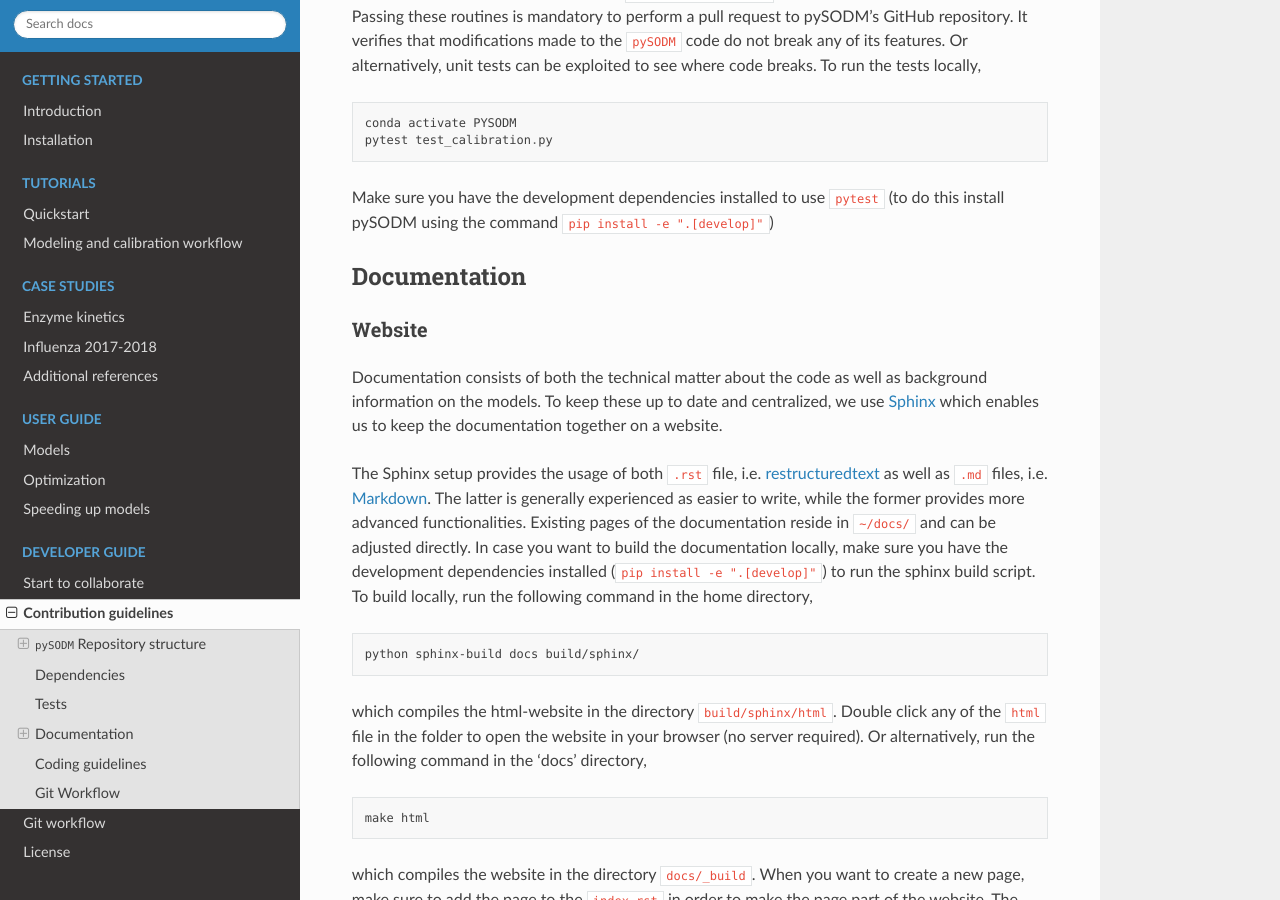
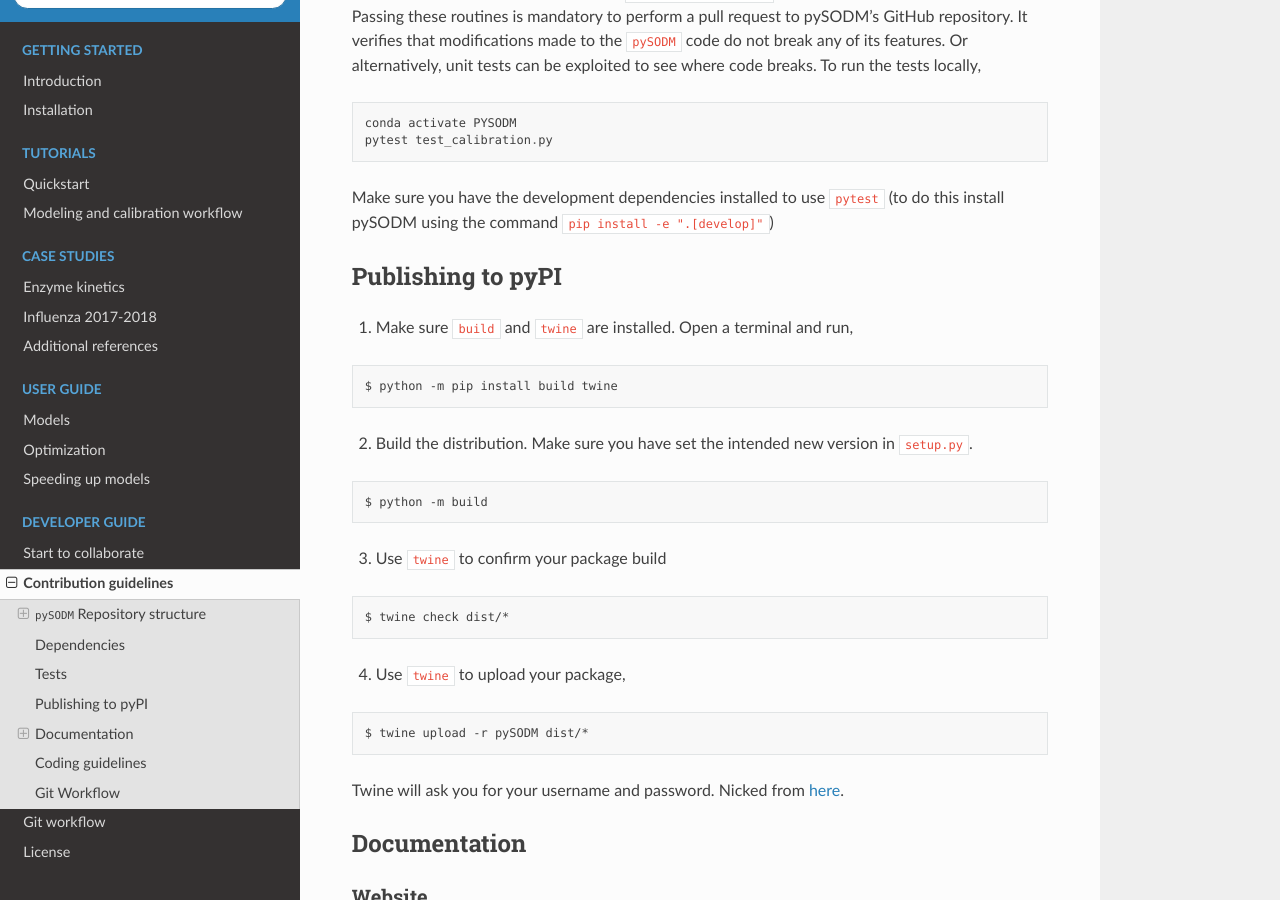
Before and after one commit to twallema/pySODM, a Sphinx documentation site: the page built from docs/guidelines.md, in a window 1280 px wide and 900 px high, scrolled down 1577 px. Built offline with Sphinx 7.4.7 and the Read the Docs theme 3.1.0, drawn with Linux system fonts in a browser that asks for light colours.

Commit message:
Add documentation on how to publish to pyPI for future reference (#105)

````diff
--- a/docs/guidelines.md
+++ b/docs/guidelines.md
@@ -57,6 +57,34 @@ conda activate PYSODM
 pytest test_calibration.py
 ```
 Make sure you have the development dependencies installed to use `pytest` (to do this install pySODM using the command `pip install -e ".[develop]"`)
+
+### Publishing to pyPI
+
+1. Make sure `build` and `twine` are installed. Open a terminal and run,
+
+```bash
+$ python -m pip install build twine
+```
+
+2. Build the distribution. Make sure you have set the intended new version in `setup.py`.
+
+```bash
+$ python -m build
+```
+
+3. Use `twine` to confirm your package build
+
+```bash
+$ twine check dist/*
+```
+
+4. Use `twine` to upload your package,
+
+```bash
+$ twine upload -r pySODM dist/*
+```
+
+Twine will ask you for your username and password. Nicked from [here](https://realpython.com/pypi-publish-python-package/).
 
 ### Documentation
 
````
